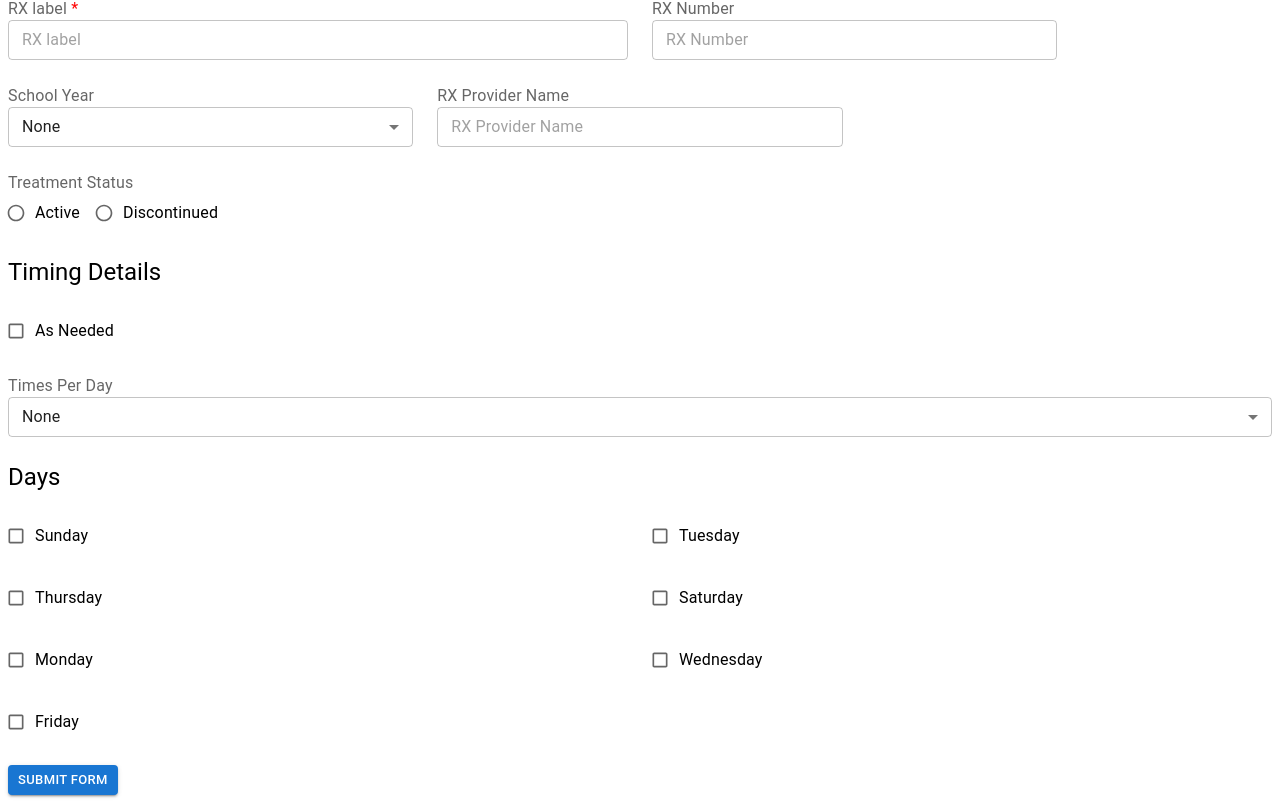
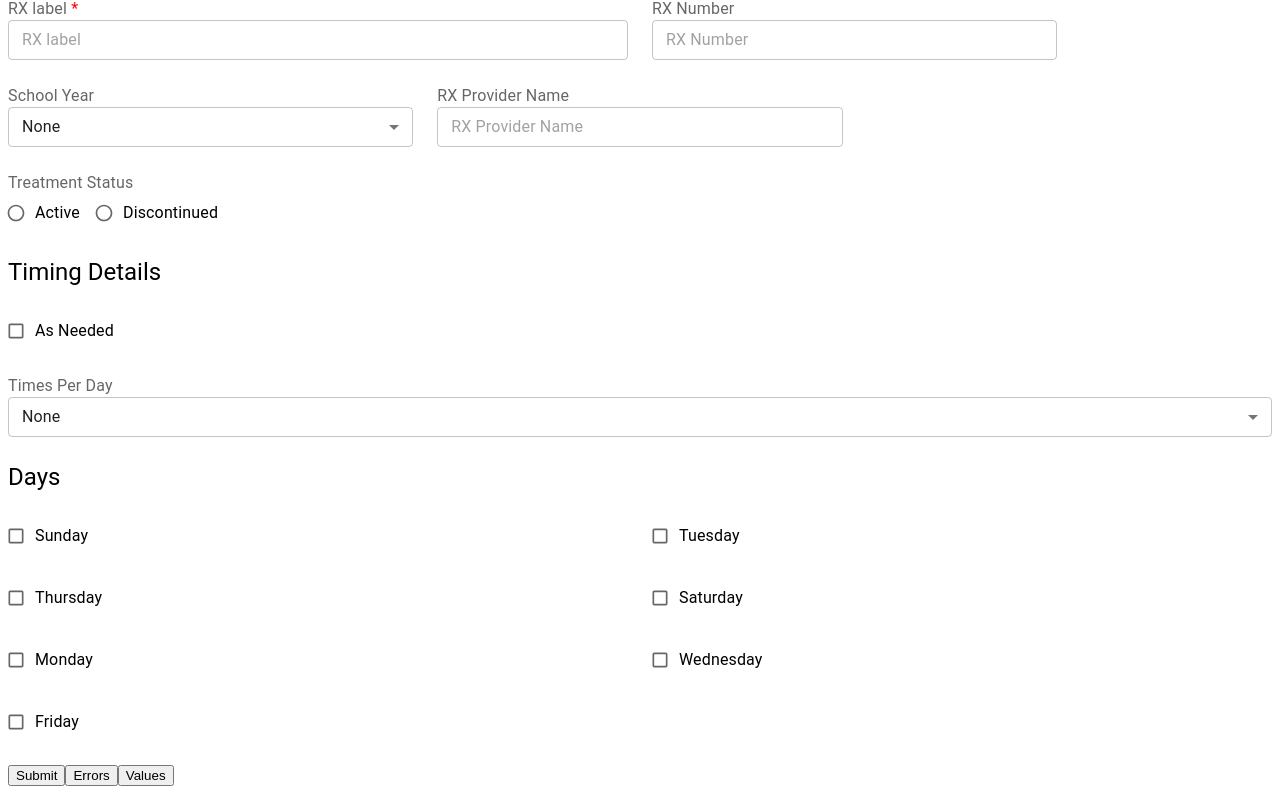
Before and after one commit to AmshenShanu07/form-sculpt, a React (Vite) app in the folder packages/form-sculpt/: page / in a window 1280 px wide. Shown: the part 487-1290 px from the top of the page. Built offline with nearby package versions, Linux system fonts and the light colour scheme.

Commit message:
feat: added funtionality to check current errors and values, successfully exported types from the project, fixed file upload bug

```diff
--- a/package.json
+++ b/package.json
@@ -17,6 +17,7 @@
     "cs-check":"lerna run cs-check",
     "cs-format":"lerna run cs-format",
     "build": "lerna run build --stream",
+    "prepublish": "npm run build",
     "publish": "lerna run release --stream",
     "publish:package":"lerna run release --scope=form-sculpt --stream",
     "publish:docs":"lerna run release --scope=docs --stream",
--- a/packages/form-sculpt/package.json
+++ b/packages/form-sculpt/package.json
@@ -1,7 +1,6 @@
 {
   "name": "form-sculpt",
-  "version": "0.2.7",
-  "private":true,
+  "version": "0.2.9",
   "description": "This package help to generate mui forms with yup validation from json data",
   "homepage": "https://github.com/AmshenShanu07/form-sculpt",
   "license": "Apache-2.0",
--- a/packages/form-sculpt/src/App.tsx
+++ b/packages/form-sculpt/src/App.tsx
@@ -2,26 +2,19 @@
 import Form from './Form';
 import { portalData } from './sampleData';
 
-// const CustomTextField = (props:CustomTemplateFieldProps) => {
-//   const { data, onChange, error } = props;
-
-//   return (
-//   <>
-//     <label>{data.fieldLabel.label}</label>
-//     <textarea
-//       onChange={onChange}
-//       placeholder={data.fieldLabel.placeholderText}
-//     />
-//     <p>{error.message || ''}</p>
-//   </>
-//   );
-// }
-
-
+const ButtonTemplate = (props: { errors: any; values: any }) => {
+  const { errors, values } = props;
+  return (
+    <>
+      <button type='submit'>Submit</button>
+      <button onClick={() => console.log(errors)}>Errors</button>
+      <button onClick={() => console.log(values)}>Values</button>
+    </>
+  );
+};
 
 const App = () => {
-
-  const uploadFile = async (file:File) => {
+  const uploadFile = async (file: File) => {
     console.log(file);
     const url = await URL.createObjectURL(file);
     return url;
@@ -33,6 +26,9 @@ const App = () => {
         schema={portalData}
         onSubmit={(d) => console.log(d)}
         onFileUpload={uploadFile}
+        templates={{
+          ButtonTemplates: (props: any) => <ButtonTemplate {...props} />,
+        }}
       />
     </div>
   );
--- a/packages/form-sculpt/src/Context/PropContext/type.ts
+++ b/packages/form-sculpt/src/Context/PropContext/type.ts
@@ -2,7 +2,7 @@ import { SxProps } from '@mui/material';
 import React from 'react';
 
 export interface CustomTemplatesType {
-  ButtonTemplates?: JSX.Element;
+  ButtonTemplates?: React.ComponentType<ButtonTemplateProps>;
   Select?: React.ComponentType<CustomTemplateFieldProps>;
   CheckBox?: React.ComponentType<CustomTemplateFieldProps>;
   TextArea?: React.ComponentType<CustomTemplateFieldProps>;
@@ -21,6 +21,11 @@ export interface CustomTemplateFieldProps {
   onChange: (e: any) => void;
   value: any;
   error: any;
+}
+
+export interface ButtonTemplateProps {
+  errors?: any;
+  values?: any;
 }
 
 export interface CustomTemplateFileProps {
--- a/packages/form-sculpt/src/Fields/FormComponent.tsx
+++ b/packages/form-sculpt/src/Fields/FormComponent.tsx
@@ -138,7 +138,6 @@ const FormComponent = () => {
       if (tempVal[key]) {
         setValue(key, tempVal[key]);
       }
-
     }
 
     setValues(tempVal);
@@ -180,12 +179,12 @@ const FormComponent = () => {
   };
 
   return (
-    <LocalizationProvider dateAdapter={AdapterDayjs} >
-      <form onSubmit={handleSubmit(onClickSubmit)} >
+    <LocalizationProvider dateAdapter={AdapterDayjs}>
+      <form onSubmit={handleSubmit(onClickSubmit)}>
         <Grid container spacing={3}>
           {renderFields(schema)}
           <Grid item xs={12}>
-            {getButtonTemplate()}
+            {getButtonTemplate({ errors: formState.errors, values })}
           </Grid>
         </Grid>
       </form>
--- a/packages/form-sculpt/src/Fields/file.tsx
+++ b/packages/form-sculpt/src/Fields/file.tsx
@@ -29,7 +29,7 @@ const FormFileUpload = (props: InputFieldProps) => {
     return '';
   };
 
-  const onUpload = (e: any) => {
+  const onUpload = async (e: any) => {
     if (validation) {
       const size = Math.round((e.target.files[0]?.size / 1024) * 100) / 100;
       const type = e.target.files[0].type.split('/')[1];
@@ -49,7 +49,7 @@ const FormFileUpload = (props: InputFieldProps) => {
     setFile(e.target.files[0]);
 
     if (onFileUpload) {
-      const url = onFileUpload(e.target.files[0]);
+      const url = await onFileUpload(e.target.files[0]);
       setValues({ ...values, [key]: url });
     } else {
       setValues({ ...values, [key]: URL.createObjectURL(e.target.files[0]) });
--- a/packages/form-sculpt/src/Form.tsx
+++ b/packages/form-sculpt/src/Form.tsx
@@ -2,12 +2,24 @@
 
 import FormComponent from './Fields/FormComponent';
 import { PropProvider } from './Context/PropContext';
-import { FormPropType } from './Context/PropContext/type';
 import { DataHolderProvider } from './Context/DataHolderContext';
 import { useEffect } from 'react';
+import {
+  FormPropType,
+  ButtonTemplateProps,
+  CustomTemplateFieldProps,
+  CustomTemplateFileProps,
+  CustomTemplatesType,
+  DynamicFormCardType,
+  FieldLabelType,
+  FieldType,
+  InputCustomStylingI,
+  InputFieldStyleI,
+  SessionStylingI,
+  ValidationType,
+} from './Context/PropContext/type';
 
 const Form = (props: FormPropType) => {
-
   // eslint-disable-next-line react-hooks/exhaustive-deps
   useEffect(() => checkKeyDuplication(), []);
 
@@ -21,7 +33,6 @@ const Form = (props: FormPropType) => {
       }
       keys.add(key);
     }
-
   };
 
   return (
@@ -33,4 +44,19 @@ const Form = (props: FormPropType) => {
   );
 };
 
+export {
+  FormPropType,
+  ButtonTemplateProps,
+  CustomTemplateFieldProps,
+  CustomTemplateFileProps,
+  CustomTemplatesType,
+  DynamicFormCardType,
+  FieldLabelType,
+  FieldType,
+  InputCustomStylingI,
+  InputFieldStyleI,
+  SessionStylingI,
+  ValidationType,
+};
+
 export default Form;
--- a/packages/form-sculpt/src/sampleData.ts
+++ b/packages/form-sculpt/src/sampleData.ts
@@ -391,8 +391,7 @@ export const sampleJsonField: DynamicFormCardType[] = [
   },
 ];
 
-
-export const portalData:DynamicFormCardType[] = [
+export const portalData: DynamicFormCardType[] = [
   {
     fieldWidth: 0.3333333333333333,
     key: 'TreatmentAuthorization',
--- a/packages/form-sculpt/src/utils/getButtonTemplate.tsx
+++ b/packages/form-sculpt/src/utils/getButtonTemplate.tsx
@@ -1,10 +1,13 @@
 import { Button } from '@mui/material';
 import { useProps } from '../Context/PropContext/hook';
+import { ButtonTemplateProps } from '../Context/PropContext/type';
 
-const ButtomTemplate = () => {
+const ButtomTemplate = (props: ButtonTemplateProps) => {
   const { templates, inputFieldSize } = useProps();
+
   if (templates?.ButtonTemplates) {
-    return <>{templates?.ButtonTemplates}</>;
+    const { ButtonTemplates } = templates;
+    return <ButtonTemplates {...props} />;
   }
 
   return (
@@ -16,6 +19,6 @@ const ButtomTemplate = () => {
   );
 };
 
-const getButtonTemplate = () => ButtomTemplate();
+const getButtonTemplate = (props: ButtonTemplateProps) => ButtomTemplate(props);
 
 export default getButtonTemplate;
--- a/packages/playground/package.json
+++ b/packages/playground/package.json
@@ -3,7 +3,6 @@
   "description": "This package help to generate mui forms with yup validation from json data",
   "homepage": "https://github.com/AmshenShanu07/form-sculpt",
   "license": "Apache-2.0",
-  "private":true,
   "author": {
     "email": "amshen.yesudas@gmail.com",
     "name": "Amshen Yesudas",
```
Also changed, not shown: 2 other files (tests, documents, lock files or other folders). Lines whose indentation alone changed are shown as unchanged.
